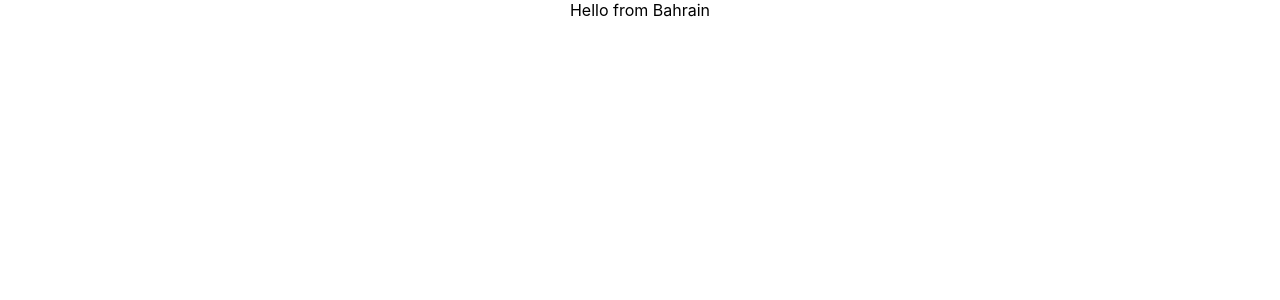
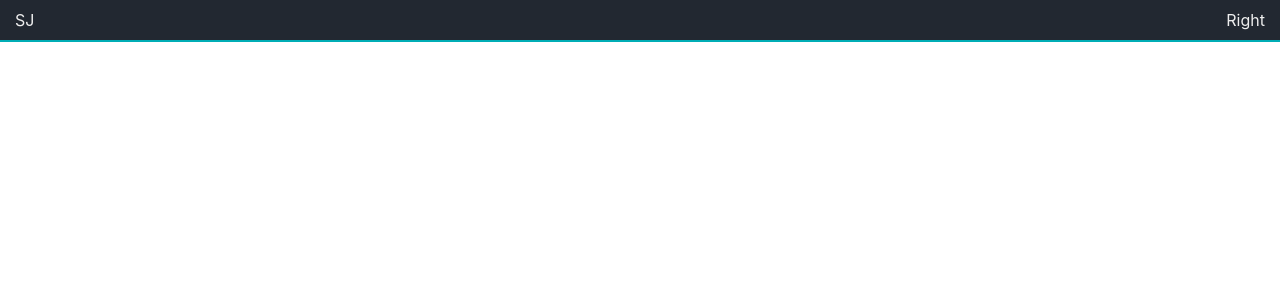
Before and after one commit to SalimAbdala27/SJ-Fitness, a React (Create React App) app in the folder sj-fitness/: page / in a window 1280 px wide. Shown: the top 300 px of the page. Built offline with nearby package versions, Linux system fonts and the light colour scheme.

Commit message:
navbar and file structure done

```diff
--- a/sj-fitness/src/App.jsx
+++ b/sj-fitness/src/App.jsx
@@ -1,9 +1,10 @@
 import './App.scss';
+import Navbar from './components/Navbar/Navbar';
 
 function App() {
   return (
     <div className="App">
-      Hello from Bahrain
+      <Navbar/>
     </div>
   );
 }
--- a/sj-fitness/src/App.scss
+++ b/sj-fitness/src/App.scss
@@ -1,38 +1,4 @@
-.App {
-  text-align: center;
+.App{
+  width: 100vw;
+  height: 100vh;
 }
-
-.App-logo {
-  height: 40vmin;
-  pointer-events: none;
-}
-
-@media (prefers-reduced-motion: no-preference) {
-  .App-logo {
-    animation: App-logo-spin infinite 20s linear;
-  }
-}
-
-.App-header {
-  background-color: #282c34;
-  min-height: 100vh;
-  display: flex;
-  flex-direction: column;
-  align-items: center;
-  justify-content: center;
-  font-size: calc(10px + 2vmin);
-  color: white;
-}
-
-.App-link {
-  color: #61dafb;
-}
-
-@keyframes App-logo-spin {
-  from {
-    transform: rotate(0deg);
-  }
-  to {
-    transform: rotate(360deg);
-  }
-}
--- /dev/null
+++ b/sj-fitness/src/assets/styles/_variables.scss
@@ -0,0 +1,4 @@
+$primary: #222831;
+$secondary: #393E46;
+$accent: #00ADB5;
+$tertiary: #EEEEEE;
--- /dev/null
+++ b/sj-fitness/src/assets/styles/styles.scss
@@ -0,0 +1 @@
+@import "./variables.scss"
--- /dev/null
+++ b/sj-fitness/src/components/Navbar/Navbar.jsx
@@ -0,0 +1,17 @@
+import React from 'react';
+import "./navbar.scss"
+
+const Navbar = () => {
+  return (
+    <div className='navbar'>
+      <div className="navbar__left">
+        SJ
+      </div>
+      <div className="navbar__right">
+        Right
+      </div>
+    </div>
+  )
+}
+
+export default Navbar
--- /dev/null
+++ b/sj-fitness/src/components/Navbar/navbar.scss
@@ -0,0 +1,24 @@
+@import "../../assets/styles/styles.scss";
+
+.navbar{
+  color: $tertiary;
+  background-color: $primary;
+  width: 100%;
+  height: 5vh;
+  display: flex;
+  border-bottom: 2px solid $accent;
+  &__left{
+    display: flex;
+    justify-content: flex-start;
+    align-items: center;
+    width: 100%;
+    padding-left: 15px;
+  }
+  &__right{
+    display: flex;
+    justify-content: flex-end;
+    align-items: center;
+    width: 100%;
+    padding-right: 15px;
+  }
+}
```
